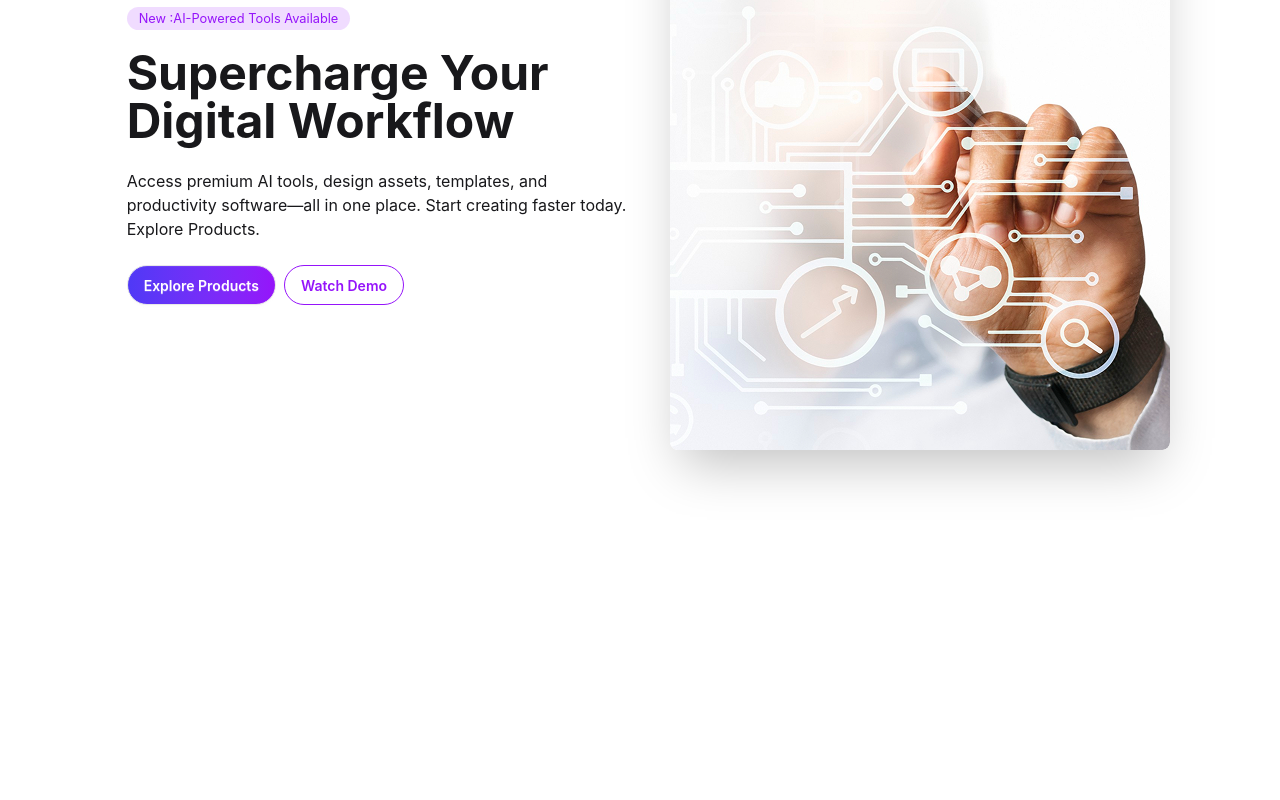
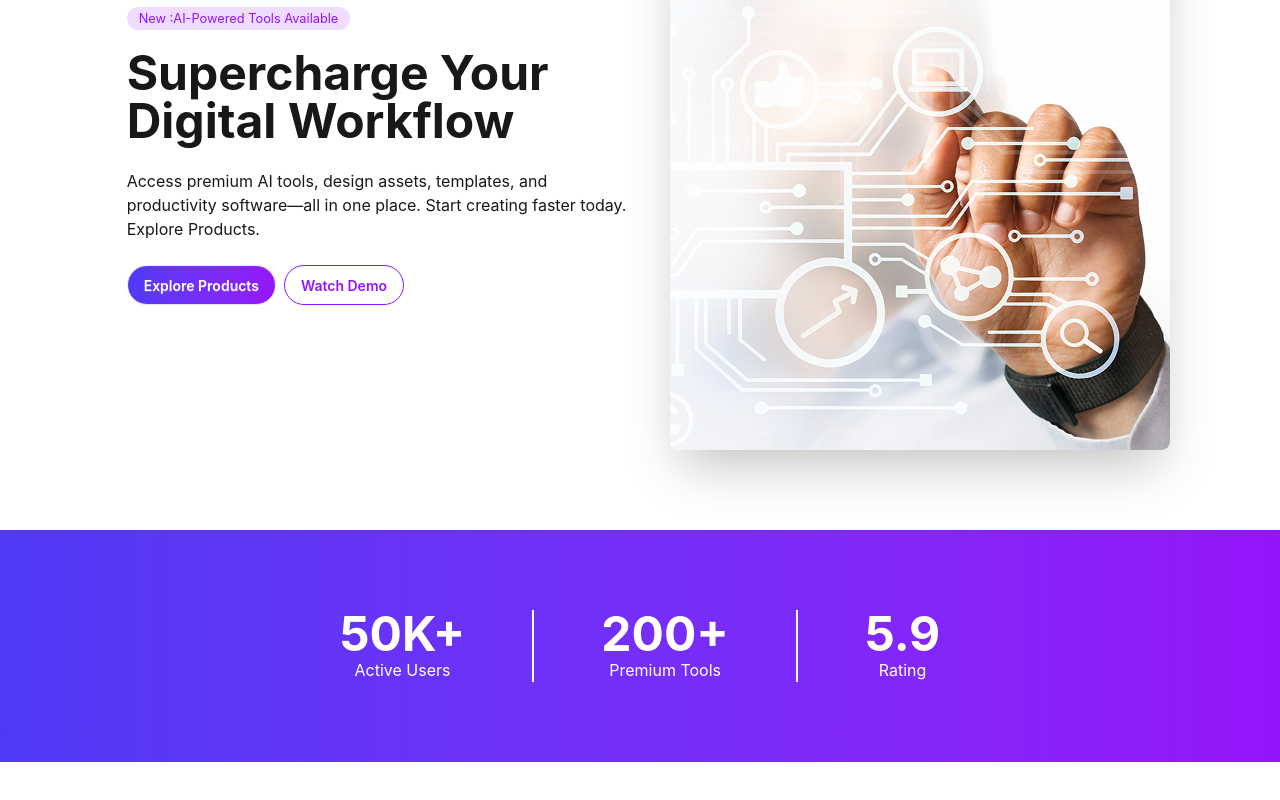
Before and after one commit to nurmahammadmondol/Digi_Tools, a React (Vite) app: page / in a window 1280 px wide. Shown: the part 284-1084 px from the top of the page. Before the commit the page ends 814 px from the top, so only its background shows below. Built offline with nearby package versions, Linux system fonts and the light colour scheme.

Commit message:
added stutes section

```diff
--- a/src/App.jsx
+++ b/src/App.jsx
@@ -1,6 +1,7 @@
 import './App.css'
 import Banner from './Components/Banner'
 import Navbar from './Components/Navbar'
+import Stutes from './Components/Stutes'
 
 function App() {
 
@@ -15,6 +16,10 @@ function App() {
         <Banner></Banner>
       </section>
 
+      <section>
+        <Stutes></Stutes>
+      </section>
+
       <section id="center">
 
       </section>
--- /dev/null
+++ b/src/Components/Stutes.jsx
@@ -0,0 +1,28 @@
+
+
+const Stutes = () => {
+    return (
+        <div className="text-center  md:flex justify-center gap-5  bg-linear-to-r from-[#4F39F6] to-[#9514FA] py-10 md:py-20 text-white mb-10 md:mb-20">
+            <div>
+                <h2 className="text-3xl md:text-4xl lg:text-5xl font-bold">50K+</h2>
+                <p>Active Users</p>
+            </div>
+
+             <div className="divider md:divider-horizontal  before:bg-white after:bg-white mx-10"></div>
+
+            <div>
+                <h2 className="text-3xl md:text-4xl lg:text-5xl font-bold ">200+</h2>
+                <p>Premium Tools</p>
+            </div>
+
+            <div className="divider md:divider-horizontal  before:bg-white after:bg-white  mx-10"></div>
+
+            <div>
+                <h2 className="text-3xl md:text-4xl lg:text-5xl font-bold">5.9</h2>
+                <p>Rating</p>
+            </div>
+        </div>
+    );
+};
+
+export default Stutes;
```
